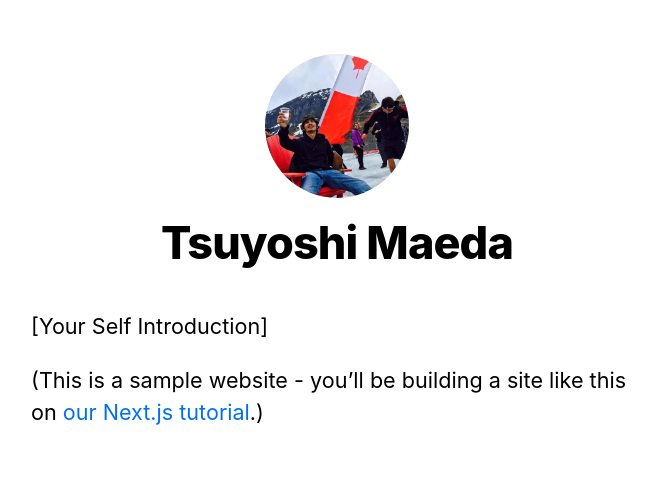
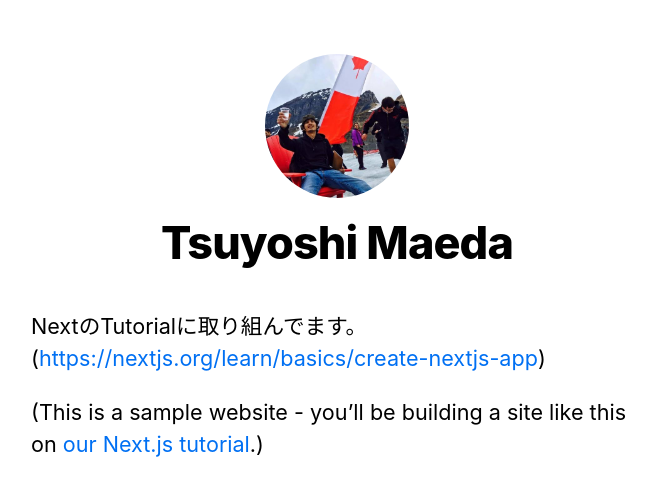
Before and after one commit to tsuyopon-xyz/tutorial-nextjs-blog, a Next.js app: page / in a window 1280 px wide. Shown: the top 496 px of the page, without its empty margins (303-959 px from the left). Built offline with nearby package versions, Linux system fonts and the light colour scheme.

Commit message:
Modified index.jsx before starting pre-rendering part in tutorial.

```diff
--- a/pages/index.jsx
+++ b/pages/index.jsx
@@ -9,7 +9,7 @@ export default function Home() {
         <title>{siteTitle}</title>
       </Head>
       <section className={utilStyles.headingMd}>
-        <p>[Your Self Introduction]</p>
+        <p>NextのTutorialに取り組んでます。(<a href="https://nextjs.org/learn/basics/create-nextjs-app" target="_blank">https://nextjs.org/learn/basics/create-nextjs-app</a>)</p>
         <p>
           (This is a sample website - you’ll be building a site like this on{' '}
           <a href="https://nextjs.org/learn">our Next.js tutorial</a>.)
```
